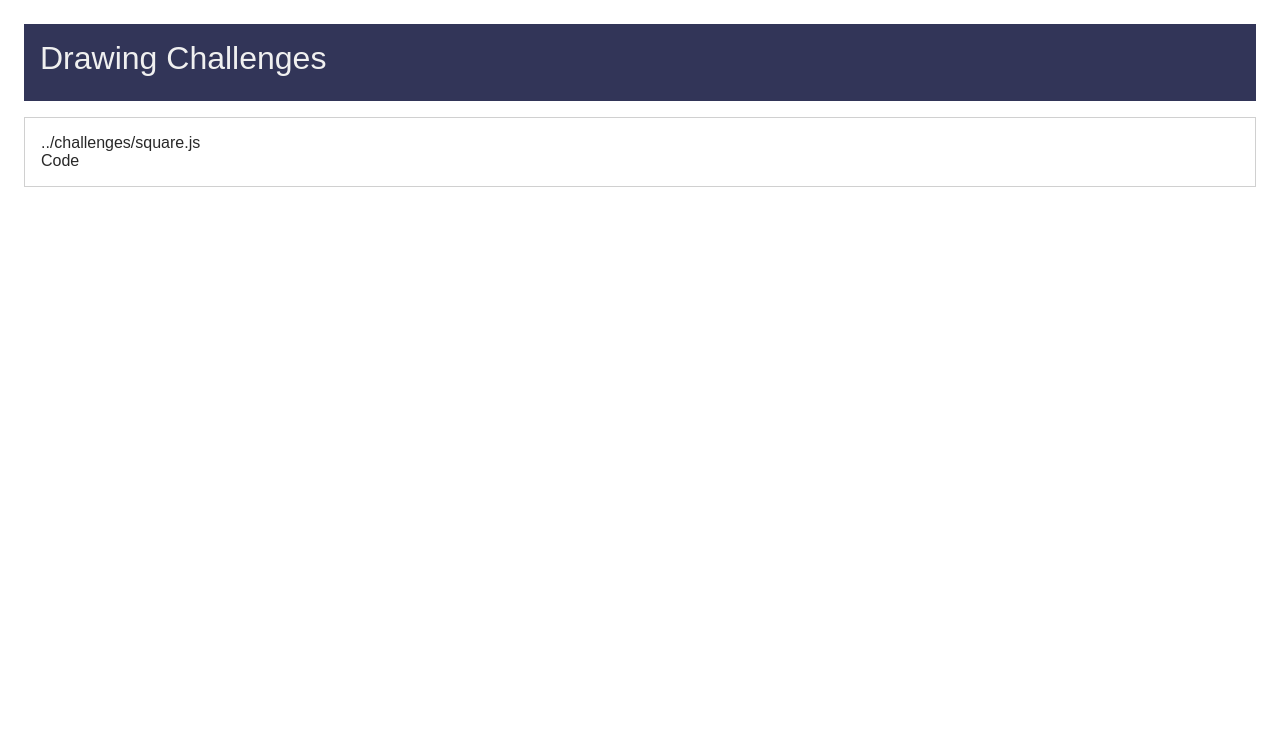
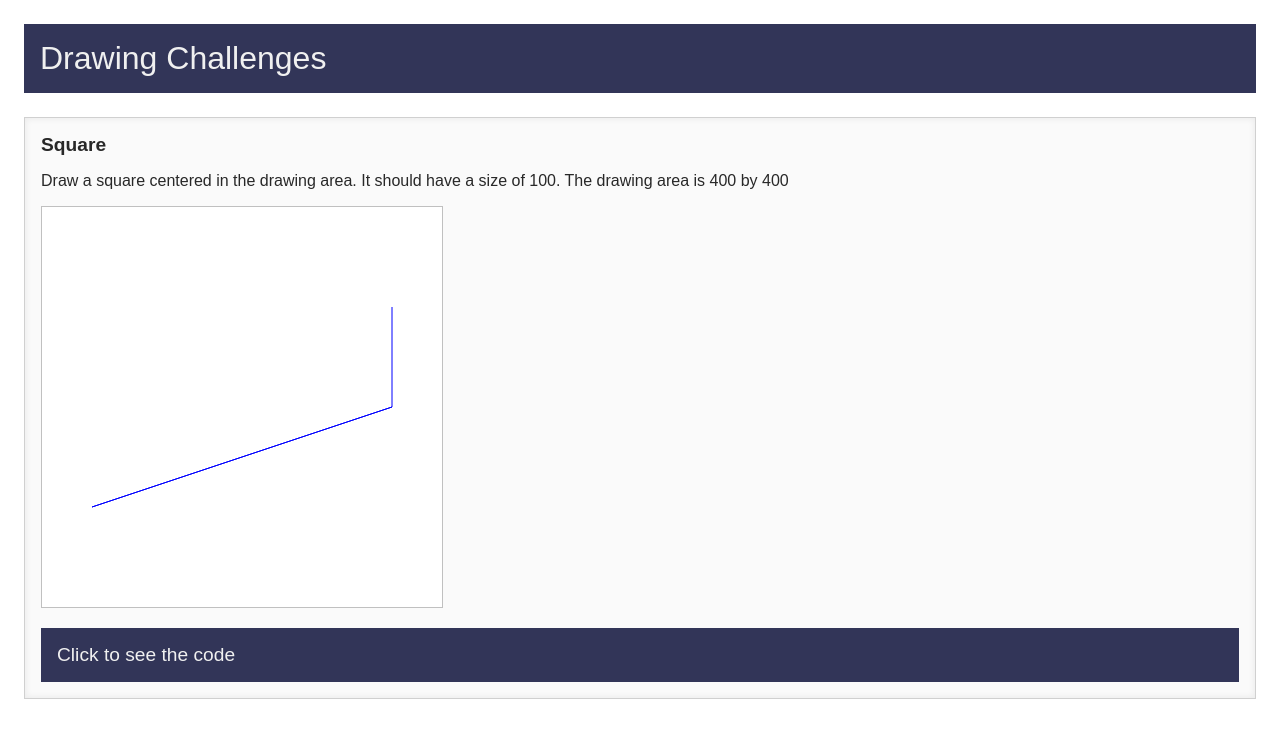
Before and after one commit to philrmass/challenges, a React app: page / in a window 1280 px wide. Shown: the top 738 px of the page. Built offline with nearby package versions, Linux system fonts and the light colour scheme; the HTML template or start-up script is replaced by a standard one.

Commit message:
set content and layout

```diff
--- a/src/challenges/square.js
+++ b/src/challenges/square.js
@@ -1,5 +1,11 @@
-export const title = "Square";
-export const description = "Draw a square centered in the drawing area. It should have a size of 100. The drawing area is 400 by 400";
+export const title = 'Square';
+export const description = 'Draw a square centered in the drawing area. It should have a size of 100. The drawing area is 400 by 400'; // eslint-disable-line max-len
 
-export function draw(cmd) {
+export function draw(cmds) {
+  cmds.setColor(0, 0, 1);
+  cmds.moveTo(50, 100);
+  cmds.lineTo(350, 200);
+  cmds.lineTo(350, 300);
 }
+
+export const done = false;
--- a/src/components/App.js
+++ b/src/components/App.js
@@ -1,17 +1,18 @@
 import React from 'react';
 import Challenge from './Challenge';
 import styles from '../styles/App.module.css';
+import * as square from '../challenges/square';
 
 function App() {
   return (
     <div className={styles.page}>
       <div className={styles.header}>
-        Drawing Challenges
+        <div className={styles.title}>
+          Drawing Challenges
+        </div>
       </div>
       <div className={styles.main}>
-        <Challenge
-          file={'../challenges/square.js'}
-        />
+        <Challenge { ...square } />
       </div>
     </div>
   );
--- a/src/components/Challenge.js
+++ b/src/components/Challenge.js
@@ -1,19 +1,105 @@
-import React from 'react';
+import React, { useEffect, useRef, useState } from 'react';
 import PropTypes from 'prop-types';
 import styles from '../styles/Challenge.module.css';
 import Code from './Code';
 
-function Challenge({ file }) {
+function createCommands(size, ctx) {
+  function setColor(red, green, blue) {
+    const r = Math.floor(255 * red);
+    const g = Math.floor(255 * green);
+    const b = Math.floor(255 * blue);
+
+    ctx.strokeStyle = `rgb(${r}, ${g}, ${b})`;
+  }
+
+  function moveTo(x, y) {
+    const yi = size - y;
+    ctx.moveTo(x, yi);
+  }
+
+  function lineTo(x, y) {
+    const yi = size - y;
+    ctx.lineTo(x, yi);
+    ctx.stroke();
+  }
+
+  return {
+    setColor,
+    moveTo,
+    lineTo,
+  };
+}
+
+function Challenge({
+  title,
+  description,
+  draw,
+  done,
+}) {
+  const canvas = useRef(null);
+  const [open, setOpen] = useState(!done);
+
+  useEffect(() => {
+    if (open) {
+      const size = 400;
+      canvas.current.width = size;
+      canvas.current.height = size;
+
+      const ctx = canvas.current.getContext('2d');
+      ctx.fillStyle = '#ffffff';
+      ctx.fillRect(0, 0, size, size);
+      ctx.lineWidth = 1;
+      ctx.strokeStyle = '#000000';
+
+      draw(createCommands(size, ctx));
+    }
+  }, [draw, open]);
+
+  function toggleOpen() {
+    setOpen((open) => !open);
+  }
+
+  function buildContent() {
+    if (!open) {
+      return null;
+    }
+
+    return (
+      <div className={styles.content}>
+        <div className={styles.description}>
+          {description}
+        </div>
+        <div>
+          <canvas
+            id={`${title}-canvas`}
+            ref={canvas}
+            className={styles.canvas}
+          >
+          </canvas>
+        </div>
+        <Code draw={draw} />
+      </div>
+    );
+  }
+
   return (
     <div className={styles.main}>
-      {file}
-      <Code />
+      <div
+        className={styles.title}
+        onClick={toggleOpen}
+      >
+        {title}
+      </div>
+      {buildContent()}
     </div>
   );
 }
 
 Challenge.propTypes = {
-  file: PropTypes.string.isRequired,
+  title: PropTypes.string.isRequired,
+  description: PropTypes.string.isRequired,
+  draw: PropTypes.func.isRequired,
+  done: PropTypes.bool,
 };
 
 export default Challenge;
--- a/src/components/Code.js
+++ b/src/components/Code.js
@@ -1,14 +1,52 @@
-import React from 'react';
+import React, { useState } from 'react';
 import PropTypes from 'prop-types';
 import styles from '../styles/Code.module.css';
 
-function Code() {
+function Code({
+  draw,
+}) {
+  const [open, setOpen] = useState(false);
+
+  function buildButton() {
+    if (open) {
+      return null;
+    }
+
+    return (
+      <button
+        className={styles.click}
+        onClick={() => setOpen(true)}
+      >
+        Click to see the code
+      </button>
+    );
+  }
+
+  function buildCode() {
+    if (!open) {
+      return null;
+    }
+
+    return (
+      <button
+        className={styles.code}
+        onClick={() => setOpen(false)}
+      >
+        {draw.toString()}
+      </button>
+    );
+  }
+
   return (
-    <div className={styles.main}>Code</div>
+    <div className={styles.main}>
+      {buildButton()}
+      {buildCode()}
+    </div>
   );
 }
 
 Code.propTypes = {
+  draw: PropTypes.func.isRequired,
 };
 
 export default Code;
--- a/src/index.css
+++ b/src/index.css
@@ -1,14 +1,19 @@
 :root {
   --bg-white: #ffffff;
+  --bg-gray0: #fafafa;
   --bg-blue: #323558;
   --text-black: #282828;
   --text-white: #f0f0f0;
+  --border: 1px solid #c0c0c0;
   --margin-1: 0.25rem;
   --margin-2: 0.5rem;
   --margin-3: 1rem;
   --margin-4: 1.5rem;
   --size-1: 1rem;
-  --size-2: 2rem;
+  --size-2: 1.2rem;
+  --size-3: 2rem;
+  --font-normal: Arial, sans-serif;
+  --font-monospace: "Courier New", Courier, monospace;
 }
 
 * {
--- a/src/styles/App.module.css
+++ b/src/styles/App.module.css
@@ -2,15 +2,18 @@
   background: var(--bg-white);
   padding: var(--margin-4);
   color: var(--text-black);
-  font-family: Arial, sans-serif;
+  font-family: var(--font-normal);
 }
 
 .header {
   padding: var(--margin-3);
-  padding-bottom: var(--margin-4);
   background: var(--bg-blue);
+  margin-bottom: var(--margin-4);
+}
+
+.title {
   color: var(--text-white);
-  font-size: var(--size-2);
+  font-size: var(--size-3);
 }
 
 .main {
--- a/src/styles/Challenge.module.css
+++ b/src/styles/Challenge.module.css
@@ -1,5 +1,25 @@
 .main {
-  margin-top: var(--margin-3);
   border: 1px solid #d0d0d0;
+  background: var(--bg-gray0);
+  box-shadow: inset 0 0 6px 1px #00000010;
+}
+
+.title {
   padding: var(--margin-3);
+  font-size: var(--size-2);
+  font-weight: bold;
+  user-select: none;
 }
+
+.content {
+  padding: 0 var(--margin-3) var(--margin-3);
+}
+
+.description {
+  user-select: none;
+}
+
+.canvas {
+  border: var(--border);
+  margin: var(--margin-3) 0;
+}
--- a/src/styles/Code.module.css
+++ b/src/styles/Code.module.css
@@ -1,2 +1,19 @@
 .main {
+  background: var(--bg-blue);
+  color: var(--text-white);
 }
+
+.click {
+  width: 100%;
+  padding: var(--margin-3);
+  font-size: var(--size-2);
+  text-align: left;
+}
+
+.code {
+  width: 100%;
+  padding: var(--margin-3);
+  font-family: var(--font-monospace);
+  text-align: left;
+  white-space: pre-wrap;
+}
```
